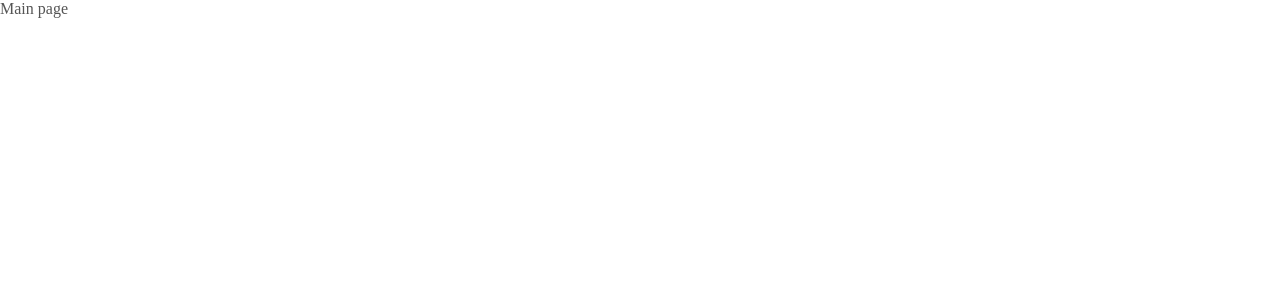
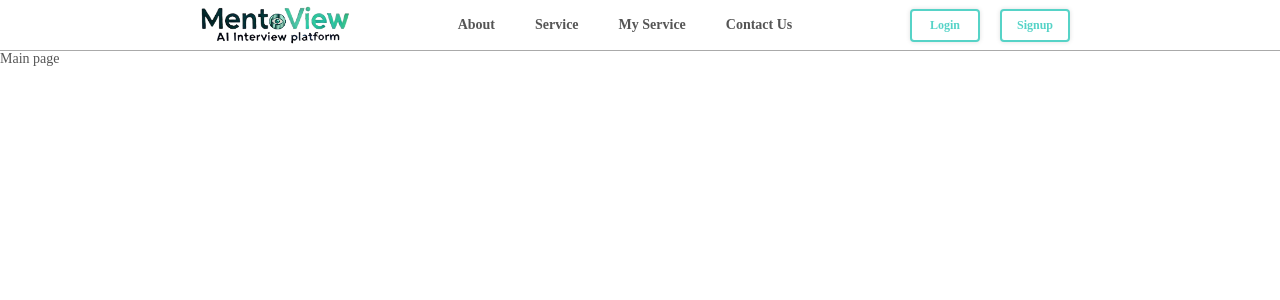
Before and after one commit to linkpond/MentoView-FE, a React (Create React App) app: page / in a window 1280 px wide. Shown: the top 300 px of the page. Built offline with nearby package versions, Linux system fonts and the light colour scheme.

Commit message:
[MV-94] :lipstick: nav UI done

```diff
--- a/src/App.js
+++ b/src/App.js
@@ -13,7 +13,13 @@ function App() {
         <Route element={<Layout />}>
           <Route path="/" element={<Main />} />
           <Route path="/test" element={<Test />} />
+          <Route path="/about" element={"about"} />
+          <Route path="/service/voice" element={"voice"} />
+          <Route path="/service/video" element={"video"} />
+          <Route path="/myservice" element={"myservice"} />
+          <Route path="/contactus" element={"contactus"} />
           <Route path="/login" element={<Login />} />
+          <Route path="/signup" element={"signup"} />
         </Route>
       </Routes>
     </Router>
--- a/src/components/Layout.js
+++ b/src/components/Layout.js
@@ -1,6 +1,7 @@
 import { Outlet } from "react-router-dom";
 import styled from "styled-components";
 import GlobalStyles from "../styles/GlobalStyles";
+import Nav from "./Nav";
 
 const LayoutContainer = styled.div`
   width: 100%;
@@ -15,6 +16,7 @@ const Layout = () => {
     <>
       <GlobalStyles />
       <LayoutContainer>
+        <Nav/>
         <Outlet />
       </LayoutContainer>
     </>
--- /dev/null
+++ b/src/components/Nav.js
@@ -0,0 +1,130 @@
+import { useState } from "react";
+import { useNavigate } from "react-router-dom";
+import styled from "styled-components";
+
+const Navbox = styled.div`
+    position: sticky;
+    top: 0;
+    z-index: 999;
+    width: 100%;
+    height: fit-content;
+    display: flex;
+    align-items: center;
+    justify-content: space-between;
+    padding: 0px 200px 0px 200px;
+    .logo {
+        width: 150px;
+        cursor: pointer;
+    }
+    border-bottom: 1.5px solid #aaa;
+`
+const MenuBox = styled.div`
+    width: fit-content;
+    height: fit-content;
+    display: flex;
+    align-items: center;
+    justify-content: space-between;
+    .menu-item {
+        width: fit-content;
+        height: 50px;
+        display: flex;
+        align-items: center;
+        justify-content: center;
+        margin: 0px 20px 0px 20px;
+        font-weight: bold;
+        transition: all 0.15s;
+        cursor: pointer;
+        &:hover {
+            color: var(--main-color);
+        }
+        .re {
+            position: relative;
+        }
+    }
+`
+const AuthBox = styled.div`
+    width: fit-content;
+    height: fit-content;
+    display: flex;
+    align-items: center;
+    justify-content: center;
+`
+
+const AuthButton = styled.div`
+    width: 70px;
+    height: 33px;
+    margin: 0px 10px 0px 10px;
+    font-weight: bold;
+    font-size: 12px;
+    color: var(--main-color);
+    border: 2px solid var(--main-color);
+    border-radius: 4px;
+    display: flex;
+    align-items: center;
+    justify-content: center;
+    background-color: #fff;
+    cursor: pointer;
+    transition: all 0.2s;
+    box-shadow: 0px 0px 4px 0.5px rgb(0, 0, 0, 0.1);
+    &:hover {
+        background-color: var(--main-color);
+        color: #fff;
+    }
+`
+const DropdownBox = styled.div`
+    position: absolute;
+    top: 50px;
+    width: 80px;
+    height: fit-content;
+    display: ${({ isVisible }) => (isVisible ? "flex" : "none")};
+    flex-direction: column;
+    align-items: center;
+    justify-content: center;
+    border: 1.5px solid #ddd;
+    color: initial;
+`
+const DropdownItem = styled.div`
+    width: 100%;
+    height: fit-content;
+    padding: 6px 0px 6px 0px;
+    display: flex;
+    align-items: center;
+    justify-content: center;
+    cursor: pointer;
+    transition: all 0.15s;
+    &:hover {
+        background-color: var(--main-color);
+        color: #fff;
+
+    }
+`
+
+const Nav = () => {
+    const navigate = useNavigate();
+    const [dropdownVisible, setDropdownVisible] = useState(false);
+    return (
+        <Navbox>
+            <img className="logo" src={`${process.env.PUBLIC_URL}/logo.png`} alt="logo" onClick={() => { navigate("/") }} />
+            <MenuBox>
+                <div className="menu-item" onClick={() => { navigate("/about") }}>About</div>
+                <div className="menu-item re"
+                    onMouseEnter={() => setDropdownVisible(true)}
+                    onMouseLeave={() => setDropdownVisible(false)}
+                >Service
+                    <DropdownBox isVisible={dropdownVisible}>
+                        <DropdownItem onClick={() => {navigate("/service/voice")}}>Voice</DropdownItem>
+                        <DropdownItem onClick={() => {navigate("/service/video")}}>Video</DropdownItem>
+                    </DropdownBox>
+                </div>
+                <div className="menu-item" onClick={() => { navigate("/myservice"); }}>My Service</div>
+                <div className="menu-item" onClick={() => { navigate("/contactus"); }}>Contact Us</div>
+            </MenuBox>
+            <AuthBox>
+                <AuthButton onClick={() => { navigate("/login") }}>Login</AuthButton>
+                <AuthButton onClick={() => { navigate("/signup") }}>Signup</AuthButton>
+            </AuthBox>
+        </Navbox>
+    )
+};
+
+export default Nav;
--- a/src/styles/GlobalStyles.js
+++ b/src/styles/GlobalStyles.js
@@ -1,6 +1,10 @@
 import { createGlobalStyle } from "styled-components";
 
 const GlobalStyles = createGlobalStyle`
+  :root {
+    --main-color: #56D3C7;
+  }
+
   * {
     margin: 0;
     padding: 0;
@@ -8,6 +12,7 @@ const GlobalStyles = createGlobalStyle`
   }
 
   body {
+    font-size: 14px;
     color: #555;
   }
 
```
Also changed, not shown: public/logo.png (added).
